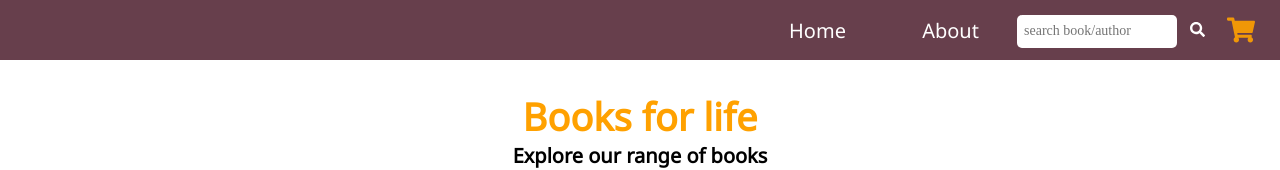
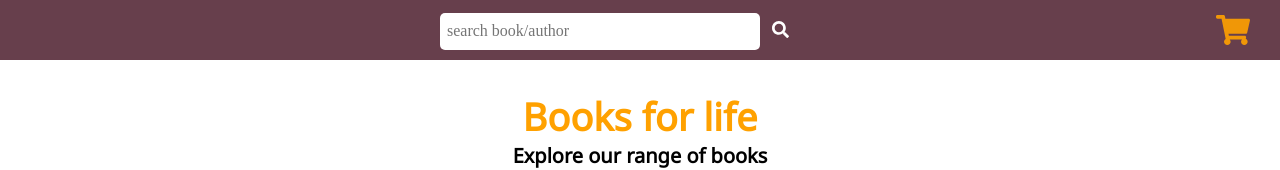
Before and after one commit to Dorin-David/React-book-shop, a React (Create React App) app: page / in a window 1280 px wide. Shown: the top 170 px of the page. Built offline with nearby package versions, Linux system fonts and the light colour scheme; the HTML template or start-up script is replaced by a standard one.

Commit message:
refactor main

```diff
--- a/src/App.js
+++ b/src/App.js
@@ -16,8 +16,8 @@ class App extends React.Component {
       cartFullPage: false,
       showMessage: false,
       showDescription: false,
+      productsDisplay: 'normal',
       currentDisplayObject: '',
-      currentSearch: '',
       currentItems: catalog
 
     }
@@ -42,7 +42,7 @@ class App extends React.Component {
     })), 1500);
   }
 
-  adjustQuantity(key, target) {
+  adjustQuantity = (key, target) => {
     if (key === 'add') {
       return this.setState(state => ({
         cart: [...state.cart, target]
@@ -82,6 +82,13 @@ class App extends React.Component {
   closeDescription() {
     this.setState(() => ({ showDescription: false }))
   }
+
+  handleProductsDisplay = size => {
+    this.setState(() => ({
+      productsDisplay: size
+  }))
+  }
+
   searchItem(e) {
     let value = e.target.value;
     let regex = new RegExp(`${value}`, 'i');
@@ -94,8 +101,13 @@ class App extends React.Component {
   render() {
     return (
       <div className='wrapper'>
-        <NavBar firstLink='Home' secondLink='About' onClick={this.toggleCart} handleSearch={this.searchItem} />
-        <Main catalog={this.state.currentItems} click={this.addToCart} showDescription={this.showDescription} />
+        <NavBar onClick={this.toggleCart} handleSearch={this.searchItem} />
+        <Main
+        catalog={this.state.currentItems}
+        click={this.addToCart}
+        display={this.state.productsDisplay}
+        displayProducts={this.handleProductsDisplay}
+        showDescription={this.showDescription} />
         {this.state.toggleCart ? <Cart
                                  clickToggle={this.toggleCart}
                                  showDescription={this.showDescription}
--- a/src/components/Card/Card.js
+++ b/src/components/Card/Card.js
@@ -13,9 +13,9 @@ const card = props => (
         />
         <div className='buttons-wrapper'>
             <CardButtons
-                add={props.adjustQuantity.bind(null, 'add', props.targetElement.title)}
-                remove={props.adjustQuantity.bind(null, 'remove', props.targetElement.title)}
-                delete={props.adjustQuantity.bind(null, 'delete', props.targetElement.title)}
+                add={props.adjustQuantity.bind(this, 'add', props.targetElement.title)}
+                remove={props.adjustQuantity.bind(this, 'remove', props.targetElement.title)}
+                delete={props.adjustQuantity.bind(this, 'delete', props.targetElement.title)}
             />
             <p>{` x ${props.numberOfItems} -   ${(props.price * props.numberOfItems).toFixed(2)}$`}</p>
         </div>
--- a/src/components/NavBar/NavBar.css
+++ b/src/components/NavBar/NavBar.css
@@ -55,8 +55,9 @@
 }
 
 .nav-container #search {
-  width: 200px;
-  height: 60%;
+  width: 400px;
+  height: 70%;
+  margin: auto;
 }
 
 .nav-container #search input {
@@ -64,11 +65,11 @@
   height: 100%;
   border: none;
   color: #673F4C;
-  font-size: 1.4em;
+  font-size: 1.6em;
 }
 
 .nav-container #search button {
-  width: 20%;
+  width: 10%;
   height: 100%;
   border: none;
   border-radius: 5px;
@@ -76,7 +77,7 @@
 }
 
 .nav-container #search button .search-icon, .nav-container #search button i {
-  font-size: 1.5rem;
+  font-size: 1.7rem;
   color: white;
   display: inline-block;
   vertical-align: bottom;
@@ -92,12 +93,13 @@
 }
 
 .nav-container #cart {
-  display: inline-block;
-  font-size: 2.8em;
+  font-size: 3.4em;
   margin-right: 20px;
   margin-left: 10px;
   opacity: .9;
   color: #FFA100;
+  position: absolute;
+  right: 10px;
 }
 
 .nav-container #cart:hover {
--- a/src/components/NavBar/NavBar.js
+++ b/src/components/NavBar/NavBar.js
@@ -5,8 +5,6 @@ import { FaShoppingCart, FaSearch } from 'react-icons/fa'
 const NavBar = (props) => {
     return (
         <div className='nav-container'>
-            <a href="#">{props.firstLink}</a>
-            <a href="#">{props.secondLink}</a>
             <div id='search'>
                 <input type='text' placeholder='search book/author' onChange={props.handleSearch} value={props.value} />
                 <button type="submit"><FaSearch className={'search-icon'} onClick={props.handleSearch} title='search' /></button>
--- a/src/components/NavBar/NavBar.scss
+++ b/src/components/NavBar/NavBar.scss
@@ -32,23 +32,23 @@
         border-radius: 5px;
     }
     #search{
-        width: 200px;
-        height: 60%;
+        width: 400px;
+        height: 70%;
         input{
             width: 80%;
             height: 100%;
             border: none;
             color: $shaded-purple;
-            font-size: 1.4em;
+            font-size: 1.6em;
         }
         button {
-            width: 20%;
+            width: 10%;
             height: 100%;
             border: none;
             border-radius: 5px;
             background: inherit;
             .search-icon, i {
-                font-size: 1.5rem;
+                font-size: 1.7rem;
                 color: white;
                 display: inline-block;
                 vertical-align: bottom;
@@ -64,12 +64,13 @@
 
     }
     #cart {
-        display: inline-block;
-        font-size: 2.8em;
+        font-size: 3.4em;
         margin-right: 20px;
         margin-left: 10px;
         opacity: .9;
         color: $oranged-yellow;
+        position: absolute;
+        right: 10px;
     }
     #cart:hover {
         cursor: pointer;
--- a/src/containers/Main/Main.js
+++ b/src/containers/Main/Main.js
@@ -3,22 +3,7 @@ import './Main.css';
 import { DisplayCatalog, currentDiscountedElements, currentDiscount } from '../../components/DisplayCatalog/DisplayCatalog';
 import { FaTh, FaThLarge } from 'react-icons/fa';
 
-class Main extends React.Component {
-    constructor(props) {
-        super(props)
-        this.state = {
-            display: 'normal'
-        }
-    }
-    displayProducts(size) {
-        this.setState(() => ({
-            display: size
-        }))
-    }
-
-    render() {
-
-        return (
+const Main = props => (
     <div class='main-container'>
         <div className='description-container'>
             <h1>Books for life</h1>
@@ -26,19 +11,17 @@ class Main extends React.Component {
         </div>
         <div id='books-container' >
             <div className='display-wrapper'>
-                        <FaTh id='normal-display' onClick={this.displayProducts.bind(this, 'normal')} title='default display' />
-                        <FaThLarge id='large-display' onClick={this.displayProducts.bind(this, 'large')} title='large display' />
+                <FaTh id='normal-display' onClick={props.displayProducts.bind(this, 'normal')} title='default display' />
+                <FaThLarge id='large-display' onClick={props.displayProducts.bind(this, 'large')} title='large display' />
             </div>
             <DisplayCatalog
-                        display={this.state.display}
-                        showDescription={this.props.showDescription}
-                        click={this.props.click}
-                        catalog={this.props.catalog}
+                display={props.display}
+                showDescription={props.showDescription}
+                click={props.click}
+                catalog={props.catalog}
             />
         </div>
     </div>
 )
-    }
-}
 
 export { Main, currentDiscount, currentDiscountedElements }
```
Also changed, not shown: 2 other files (tests, documents, lock files or other folders). Lines whose indentation alone changed are shown as unchanged.
